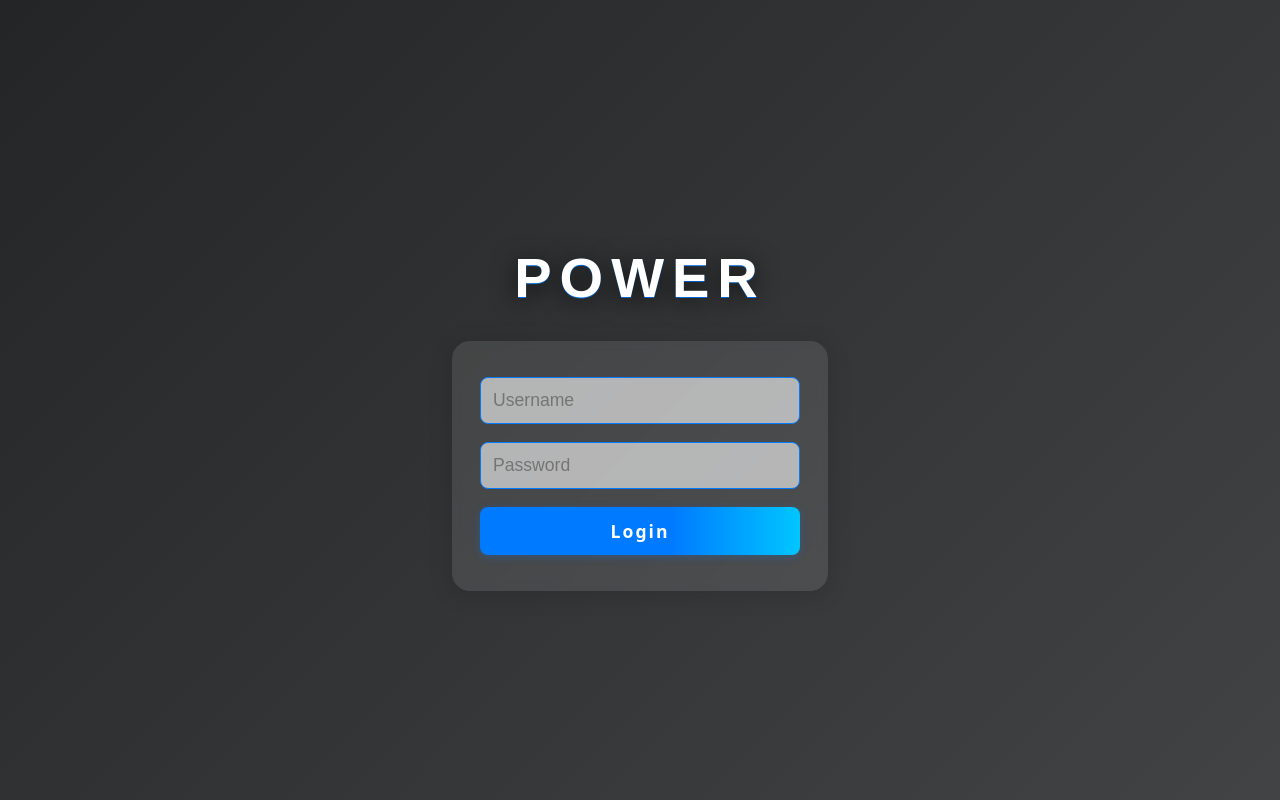
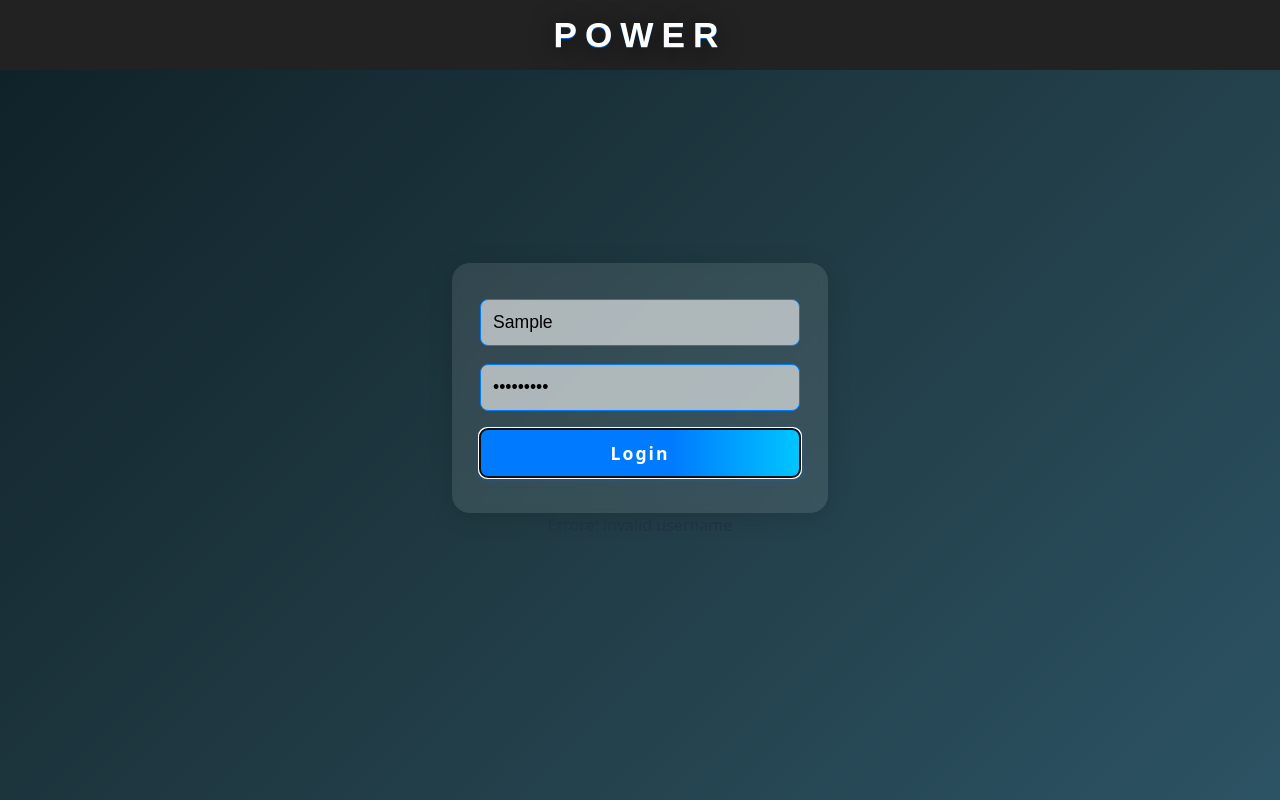
Before and after one commit to GionathaPirola/POWER-fe, a React (Vite) app in the folder power-app/: page / in a window 1280 px wide. Both pictures are taken after typing "Sample", "Sample123" into the empty fields and a click on the button "Login". Built offline with nearby package versions, Linux system fonts and the light colour scheme.

Commit message:
Refactor styles and login logic

```diff
--- a/power-app/src/App.jsx
+++ b/power-app/src/App.jsx
@@ -1,32 +1,47 @@
-import { StrictMode } from 'react';
+import { StrictMode, useEffect, useState } from 'react';
 import { createRoot } from 'react-dom/client';
 import { BrowserRouter, Routes, Route, useNavigate } from 'react-router-dom';
 import LoginPage from './pages/LoginPage.jsx';
 import HomePage from './pages/HomePage.jsx';
+import Header from './components/Header.jsx';
 import './styles/index.css';
 
-function LoginWrapper() {
+function AppRoutes({ username, setUsername }) {
     const navigate = useNavigate();
-    const handleLogin = (email) => {
-        localStorage.setItem('username', email);
+
+    const handleLogin = (username) => {
+        setUsername(username);
         navigate('/home');
     };
-    return <LoginPage onLogin={handleLogin} />;
+
+    return (
+        <>
+            <Header username={username} />
+            <Routes>
+                <Route path="/" element={<LoginPage onLogin={handleLogin} />} />
+                <Route path="/home" element={<HomePage />} />
+            </Routes>
+        </>
+    );
 }
 
-function AppRoutes() {
+function App() {
+    const [username, setUsername] = useState('');
+
+    useEffect(() => {
+        const storedUsername = localStorage.getItem('username');
+        if (storedUsername) setUsername(storedUsername);
+    }, []);
+
     return (
-        <Routes>
-            <Route path="/" element={<LoginWrapper />} />
-            <Route path="/home" element={<HomePage />} />
-        </Routes>
+        <BrowserRouter>
+            <AppRoutes username={username} setUsername={setUsername} />
+        </BrowserRouter>
     );
 }
 
 createRoot(document.getElementById('root')).render(
     <StrictMode>
-        <BrowserRouter>
-            <AppRoutes />
-        </BrowserRouter>
+        <App />
     </StrictMode>
 );
--- /dev/null
+++ b/power-app/src/components/Header.jsx
@@ -0,0 +1,16 @@
+import '../styles/style.css';
+
+function Header({ username }) {
+    return (
+        <header className="header">
+            <h1 className="header-title">POWER</h1>
+            {username && (
+                <div className="header-username-box">
+                    <span className="header-username">{username}</span>
+                </div>
+            )}
+        </header>
+    );
+}
+
+export default Header;
--- a/power-app/src/pages/HomePage.jsx
+++ b/power-app/src/pages/HomePage.jsx
@@ -1,19 +1,25 @@
-import { useEffect } from 'react';
+import { useEffect, useState } from 'react';
 import { useNavigate } from 'react-router-dom';
+import Header from '../components/Header.jsx';
 
 function HomePage() {
     const navigate = useNavigate();
+    const [username, setUsername] = useState('');
 
     useEffect(() => {
-        const username = localStorage.getItem('username');
-        if (username !== 'admin') {
+        const storedUsername = localStorage.getItem('username');
+        if (storedUsername !== 'admin') {
             navigate('/');
+        } else {
+            setUsername(storedUsername);
         }
     }, [navigate]);
 
     return (
-        <div className="homepage-container">
-            <h1 className="homepage-title">Benvenuto nella HomePage!</h1>
+        <div className="common-container">
+            <main>
+                <h2>Benvenuto nella HomePage!</h2>
+            </main>
         </div>
     );
 }
--- a/power-app/src/pages/LoginPage.jsx
+++ b/power-app/src/pages/LoginPage.jsx
@@ -4,19 +4,28 @@ import '../styles/style.css';
 function LoginPage({ onLogin }) {
     const [username, setUsername] = useState('');
     const [password, setPassword] = useState('');
+    const [error, setError] = useState('');
+
+    const isUsernameValid = (username) => {
+        return username === 'admin';    //TODO implementare login
+    }
 
     const handleLogin = (e) => {
         e.preventDefault();
-        localStorage.setItem('username', username);
-        onLogin(username);
+        if(isUsernameValid(username)) {
+            localStorage.setItem('username', username);
+            onLogin(username);
+            setError('');
+        } else {
+            setError('Errore: invalid username');
+        }
     };
 
     return (
-        <div className="homepage-container">
-            <h1 className="homepage-title">POWER</h1>
-            <form className="homepage-form" onSubmit={handleLogin}>
+        <div className="common-container">
+            <form className="login-form" onSubmit={handleLogin}>
                 <input
-                    className="homepage-input"
+                    className="login-input"
                     type="text"
                     placeholder="Username"
                     value={username}
@@ -24,17 +33,18 @@ function LoginPage({ onLogin }) {
                     required
                 />
                 <input
-                    className="homepage-input"
+                    className="login-input"
                     type="password"
                     placeholder="Password"
                     value={password}
                     onChange={e => setPassword(e.target.value)}
                     required
                 />
-                <button className="homepage-button" type="submit">
+                <button className="login-button" type="submit">
                     Login
                 </button>
             </form>
+            {error && <div className="error-message">{error}</div>}
         </div>
     );
 }
--- a/power-app/src/styles/style.css
+++ b/power-app/src/styles/style.css
@@ -1,26 +1,20 @@
-/* src/style.css */
-
-/* HOMEPAGE STYLES */
-  .homepage-container {
+/* COMMON STYLES */
+.common-container {
   min-height: 100vh;
   width: 100vw;
   display: flex;
   flex-direction: column;
   align-items: center;
   justify-content: center;
-    background: linear-gradient(135deg, #232526 0%, #414345 100%);
+  background: linear-gradient(135deg, #0f2027 0%, #203a43 50%, #2c5364 100%);
 }
 
-  .homepage-title {
-    font-family: 'Montserrat', sans-serif;
-    font-size: 3.5rem;
-    color: #fff;
-    letter-spacing: 8px;
-    text-shadow: 0 4px 24px #000a, 0 1px 0 #007bff;
-    margin-bottom: 32px;
-  }
 
-  .homepage-form {
+
+
+/* LOGIN STYLES */
+
+.login-form {
   display: flex;
   flex-direction: column;
   width: 320px;
@@ -32,7 +26,7 @@
   backdrop-filter: blur(4px);
 }
 
-  .homepage-input {
+.login-input {
   padding: 12px;
   font-size: 1.1rem;
   border-radius: 8px;
@@ -42,11 +36,11 @@
   transition: border 0.2s;
 }
 
-  .homepage-input:focus {
+.login-input:focus {
   border: 1.5px solid #0056b3;
 }
 
-  .homepage-button {
+.login-button {
   padding: 12px;
   font-size: 1.1rem;
   border-radius: 8px;
@@ -60,6 +54,53 @@
   transition: background 0.2s;
 }
 
-  .homepage-button:hover {
+.login-button:hover {
   background: linear-gradient(90deg, #0056b3 60%, #007bff 100%);
 }
+
+/* HEADER STYLES */
+.header {
+  position: fixed;
+  top: 0;
+  left: 0;
+  width: 100%;
+  background: #222;
+  color: #fff;
+  padding: 0.2% 2.5%;
+  z-index: 1000;
+  height: 70px;
+  display: flex;
+  align-items: center;
+  justify-content: center;
+  box-sizing: border-box;
+}
+
+.header-title {
+  margin: 0 auto;
+  font-size: 2.2rem;
+  color: #fff;
+  letter-spacing: 8px;
+  text-shadow: 0 4px 24px #000a, 0 1px 0 #007bff;
+  font-family: 'Montserrat', sans-serif;
+}
+
+.header-username-box {
+  position: absolute;
+  right: 40px;
+  top: 50%;
+  transform: translateY(-50%);
+  background: #f0f0f0;
+  border-radius: 12px;
+  padding: 8px 18px;
+  box-shadow: 0 2px 8px rgba(0,0,0,0.06);
+  display: flex;
+  align-items: center;
+}
+
+.header-username {
+  font-size: 1.1rem;
+  color: #333;
+  font-weight: 500;
+}
+
+/*------------------------------*/
```
Lines whose indentation alone changed are shown as unchanged.
